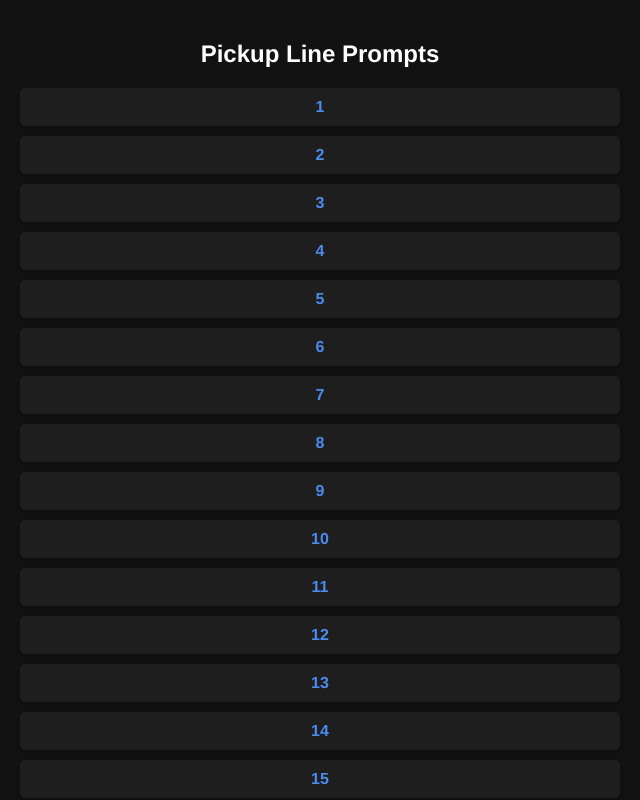
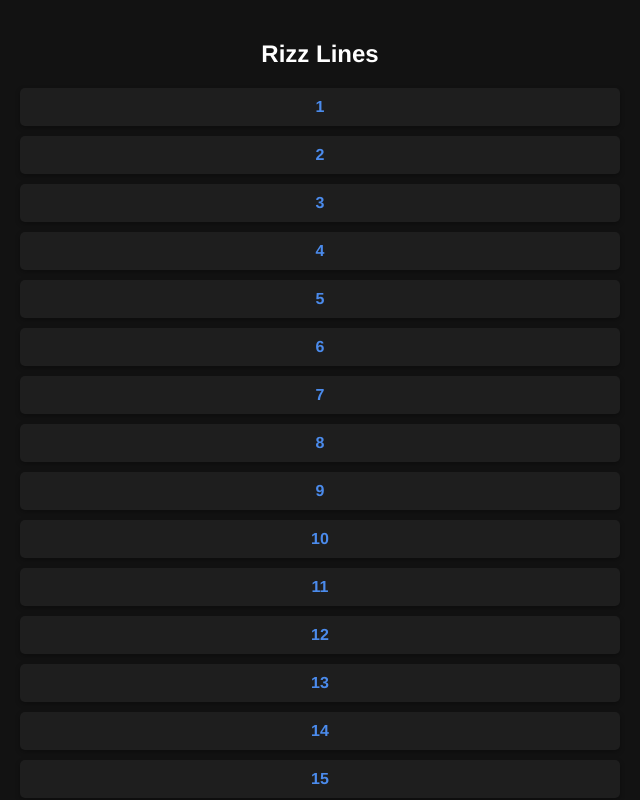
Before and after one commit to Dhruvansh-ddp/Rizz, a React (Vite) app: page / in a window 1280 px wide. Shown: the top 800 px of the page, without its empty margins (340-980 px from the left). Built offline with nearby package versions, Linux system fonts and the light colour scheme.

Commit message:
Update PromptsPage.jsx

```diff
--- a/src/PromptsPage.jsx
+++ b/src/PromptsPage.jsx
@@ -7,7 +7,7 @@ const PromptsPage = () => {
 
   return (
     <div>
-      <h2>Pickup Line Prompts</h2>
+      <h2> Rizz Lines </h2>
       <ul>
         {prompts.map((prompt) => (
           <li key={prompt}>
```
